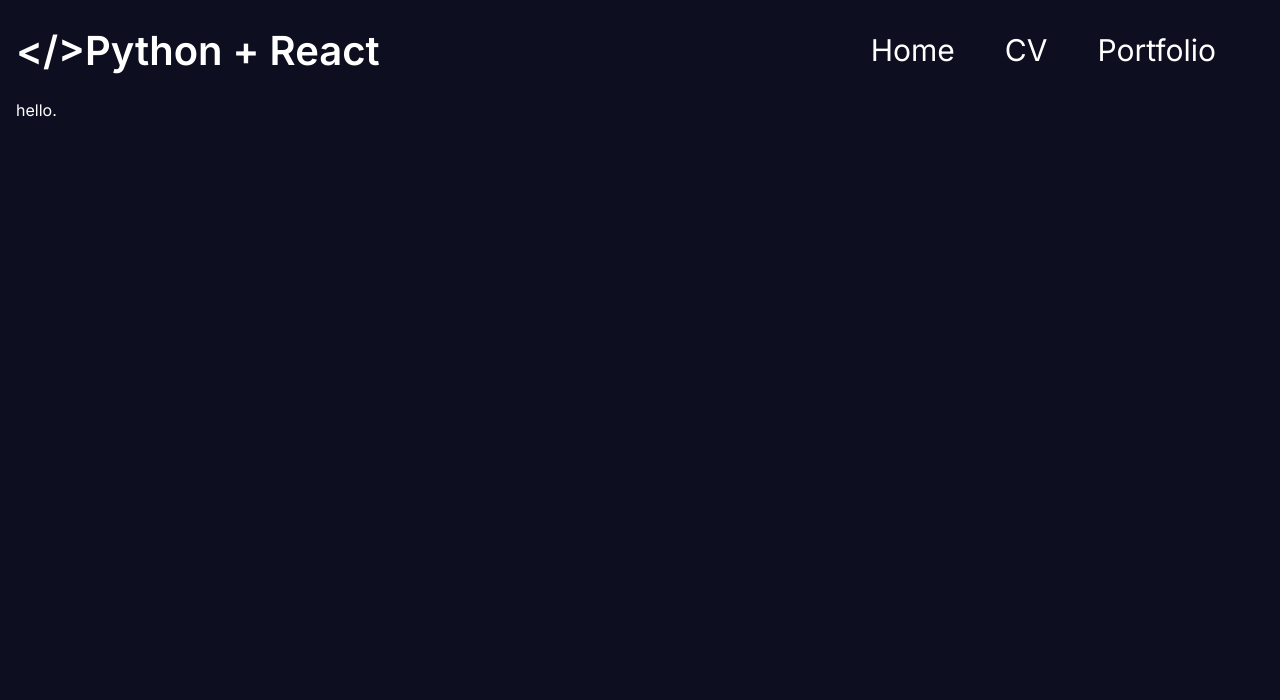
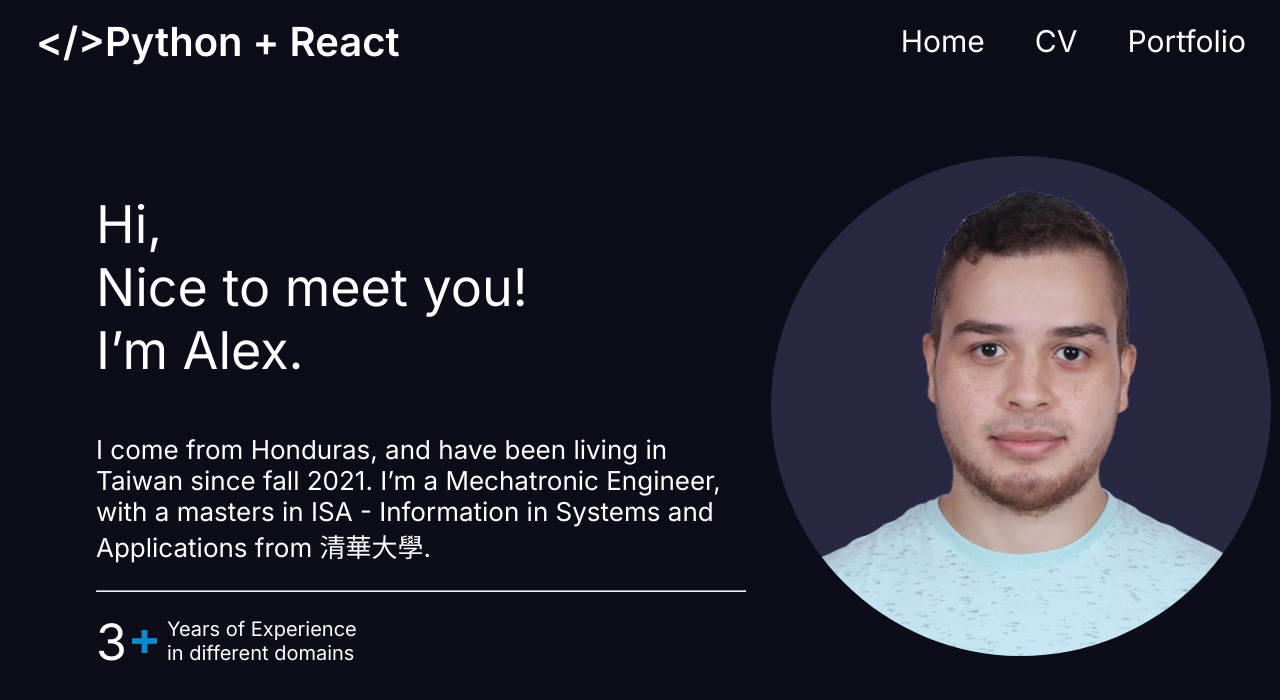
Before and after one commit to alexcortes18/AlexWebsite, a React (Vite) app: page / in a window 1280 px wide. Shown: the top 700 px of the page. Built offline with nearby package versions, Linux system fonts and the light colour scheme.

Commit message:
first page done

```diff
--- a/src/App.jsx
+++ b/src/App.jsx
@@ -1,4 +1,5 @@
 import Header from "./components/Header"
+import MainContent from "./components/MainContent"
 
 
 function App() {
@@ -6,7 +7,7 @@ function App() {
   return (
     <>
       <Header />
-      <p>hello.</p>
+      <MainContent></MainContent>
     </>
   )
 }
--- a/src/components/MainContent.jsx
+++ b/src/components/MainContent.jsx
@@ -0,0 +1,32 @@
+import ProfilePicture from '../assets/Alex_dark_blue.jpg'
+import Plus from '../assets/plus.png'
+
+export default function MainContent() {
+    return (
+        <div className="main-content">
+            <div className="introduction">
+                <p>Hi, <br />
+                    Nice to meet you! <br />
+                    I’m Alex.</p>
+
+                <p className='small-introduction'>I come from Honduras, and have been living in Taiwan since fall 2021.
+                    I’m a Mechatronic Engineer, with a masters in ISA - Information in Systems
+                    and Applications from 清華大學.</p>
+                <hr></hr>
+                <div className='years-experience'>
+                    <p>3</p>
+                    <img src={Plus} alt='plus-sign' />
+                    <div className='different-domains-text'>
+                        <p>
+                            Years of Experience
+                            in different domains
+                        </p>
+                    </div>
+                </div>
+            </div>
+            <div className='pp-container'>
+                <img className="profile-picture" src={ProfilePicture} alt="Alex Headshot Picture" />
+            </div>
+        </div>
+    );
+}
--- a/src/index.css
+++ b/src/index.css
@@ -2,7 +2,7 @@
 
 body {
   display: flex;
-  background-color: #0D0E1F;
+  background-color: #0C0D19;
   color: #ffffff;
   margin: 1rem;
   font-family: 'Inter', sans-serif;
@@ -15,18 +15,20 @@ body {
   width: 100vw;
   justify-content: flex-end;
   align-items: center;
+  height: 50px;
 }
 
 .header h1{
   margin: 0;
   flex-grow: 1;
   font-size: 40px;
+  margin-left: 20px;
 }
 
 .nav-links{
   display: flex;
   gap: 50px;
-  margin-right: 5rem;
+  margin-right: 50px;
 }
 
 .nav-links a{
@@ -35,3 +37,66 @@ body {
   font-size: 30px;
 }
 /*------------------------------------------------------ Main ------------------------------------------------------*/
+
+.main-content{
+  display: flex;
+  align-items: center;
+  justify-content: flex-start;
+  height: calc(100vh - 120px); /* Substracting the header size. */
+  flex-grow: 1;
+}
+
+.introduction{
+  font-size: 52px;
+  margin-left: 5rem;
+}
+.small-introduction{
+  font-size: 26px;
+  width: 650px;
+}
+
+hr {
+  margin-bottom: 0;
+}
+
+.years-experience{
+  display: flex;
+  flex-grow: 0;
+  margin-top: 20px;
+}
+.years-experience p{
+  font-size: 50px;
+  margin: 0;
+}
+.different-domains-text p{
+
+  margin-left: 10px;
+  font-size: 20px;
+  width: 200px;
+  margin-top: 5px;
+  /* display: flex;
+  align-items: center; */
+}
+.years-experience img {
+  width: 25px;
+  height: auto;
+  margin-left: 5px;
+  object-fit: contain;
+}
+
+
+.pp-container{
+  display: flex;
+  flex-grow: 1;
+  justify-content: center;
+  align-items: center;
+  padding: 20px;
+}
+.profile-picture{
+  width: 500px;
+  height: 500px;
+  object-fit: cover;
+  border-radius: 50%;
+}
+
+/*------------------------------------------------------ - ------------------------------------------------------*/
```
Also changed, not shown: src/assets/Alex_dark_blue.jpg (added), src/assets/plus.png (added).
